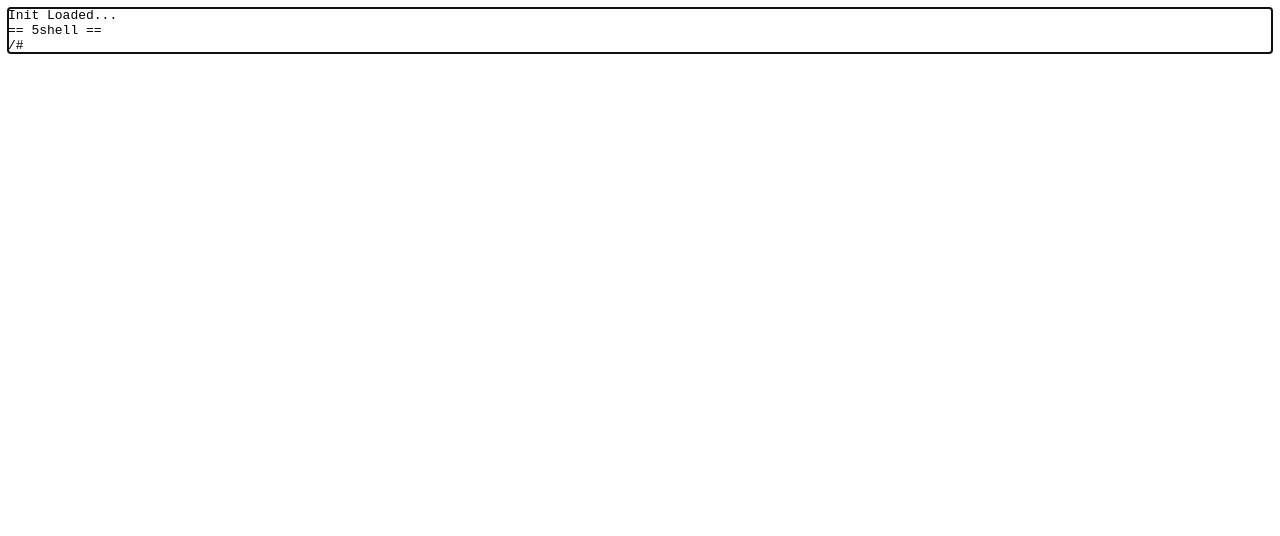
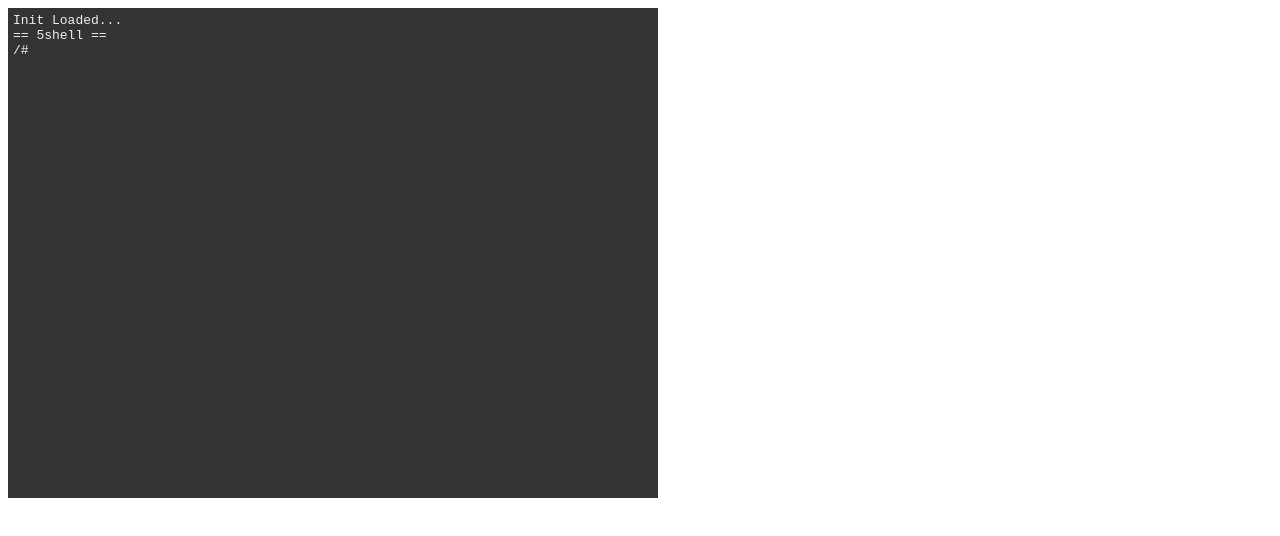
Before and after one commit to 505e06b2/Unix-Kernel-in-the-Browser, a plain HTML site: page docs/index.html in a window 1280 px wide. Drawn offline with Linux system fonts and the light colour scheme; the site is published under a folder, as on GitHub Pages, so addresses that start at the root find nothing.

Commit message:
Github pathing

```diff
--- a/docs/index.html
+++ b/docs/index.html
@@ -1,6 +1,6 @@
 <html>
 <head>
-	<link rel="stylesheet" type="text/css" href="/kernel/default_style.css">
+	<link rel="stylesheet" type="text/css" href="./kernel/default_style.css">
 	<script type="module">
 		import Kernel from "./kernel/main.js";
 
```
